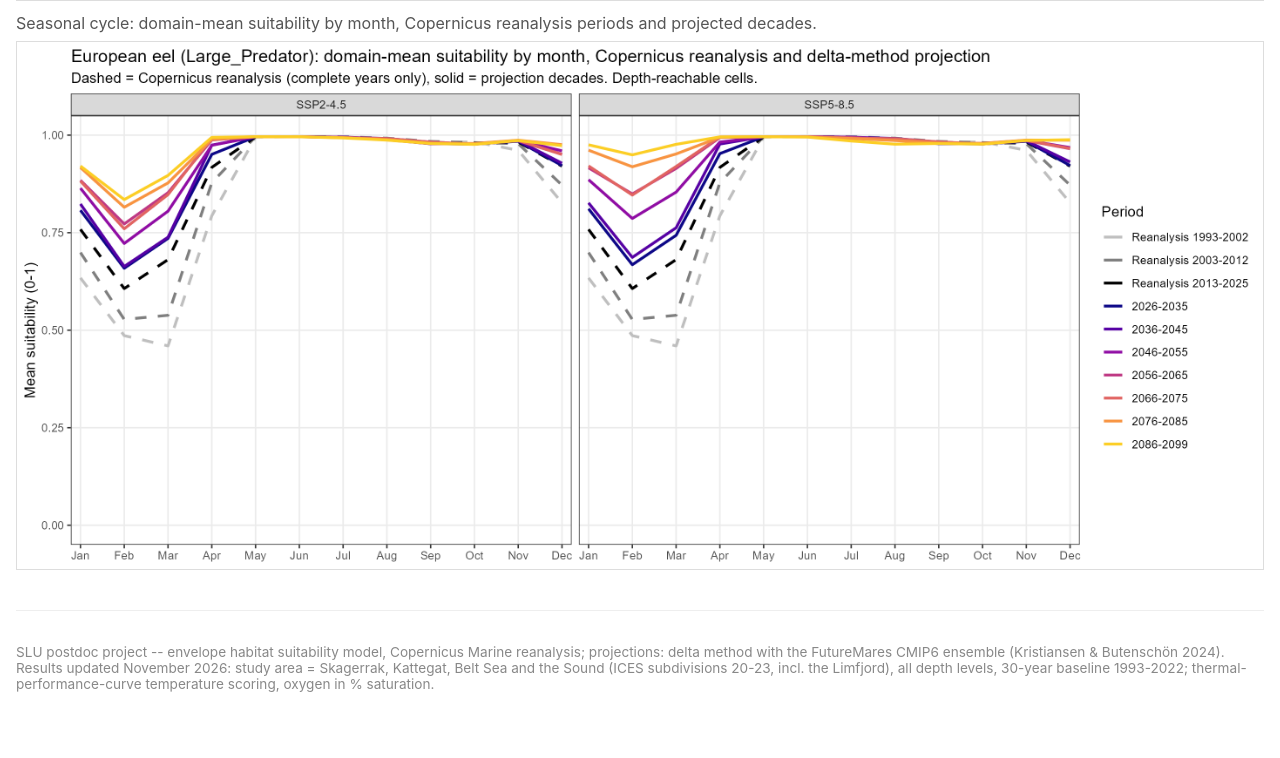
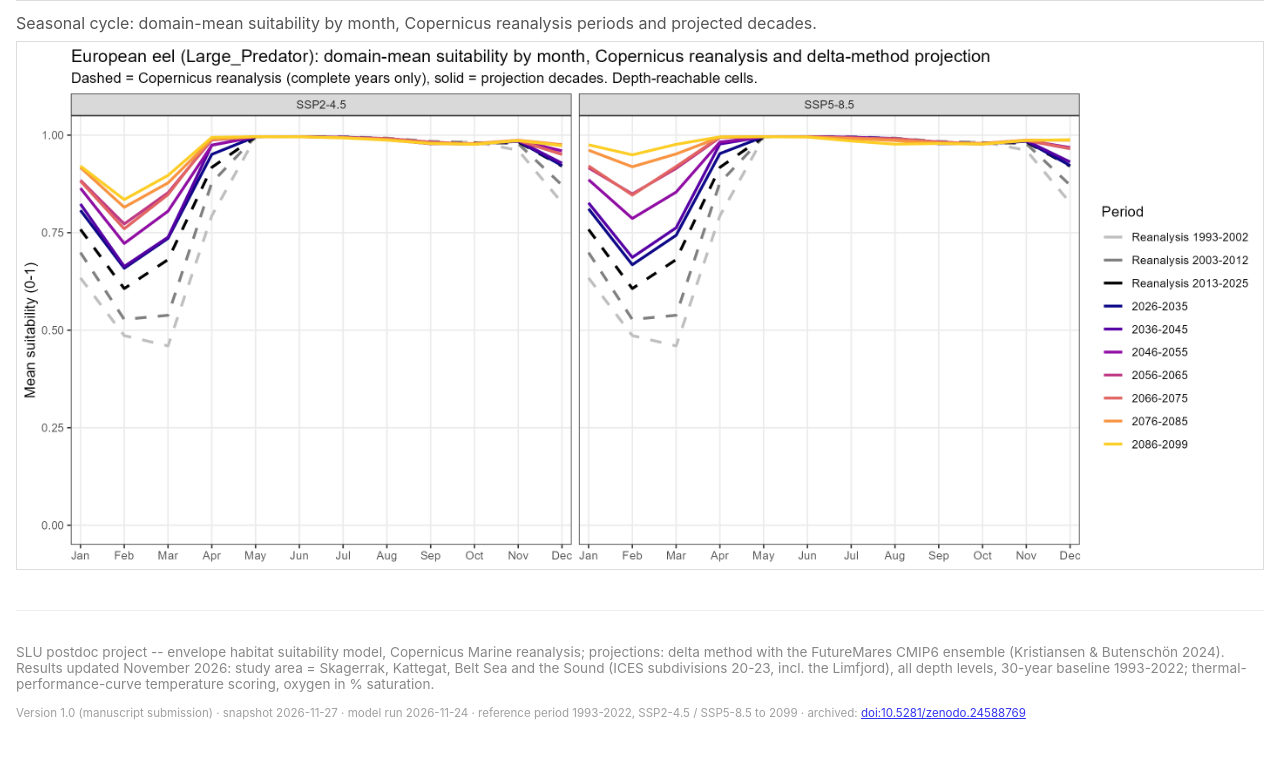
Before and after one commit to PiSuMp/climate_change_projections_baltic, a plain HTML site: page index.html in a window 1280 px wide. Shown: the part 1330-2088 px from the top of the page. Drawn offline with Linux system fonts and the light colour scheme; grey boxes are pictures that could not be loaded.

Commit message:
Version stamp v1.0 (manuscript submission): footer with snapshot/model-run date and Zenodo DOI, VERSION.txt, LICENSE
Co-Authored-By: Claude Opus 5.5 <noreply@anthropic.com>

```diff
--- a/index.html
+++ b/index.html
@@ -197,6 +197,9 @@
     <p>SLU postdoc project -- envelope habitat suitability model, Copernicus Marine reanalysis;
     projections: delta method with the FutureMares CMIP6 ensemble (Kristiansen &amp; Butenschön 2024).
     Results updated November 2026: study area = Skagerrak, Kattegat, Belt Sea and the Sound (ICES subdivisions 20-23, incl. the Limfjord), all depth levels, 30-year baseline 1993-2022; thermal-performance-curve temperature scoring, oxygen in % saturation.</p>
+    <!-- VERSION-STAMP -->
+    <p class="version-stamp">Version 1.0 (manuscript submission) &middot; snapshot 2026-11-27 &middot; model run 2026-11-24 &middot; reference period 1993-2022, SSP2-4.5 / SSP5-8.5 to 2099 &middot; archived: <a href="https://doi.org/10.5281/zenodo.24588769">doi:10.5281/zenodo.24588769</a></p>
+    <!-- /VERSION-STAMP -->
   </footer>
 
   <script src="data/species.js?v=6"></script>
--- a/style.css
+++ b/style.css
@@ -143,3 +143,6 @@ footer {
   border-top: 1px solid #eee;
   margin-top: 20px;
 }
+
+/* version stamp (2026-11-27) */
+footer .version-stamp { margin-top: 0.4em; font-size: 0.85em; opacity: 0.8; }
```
Also changed, not shown: VERSION.txt (added), 1 other file.
